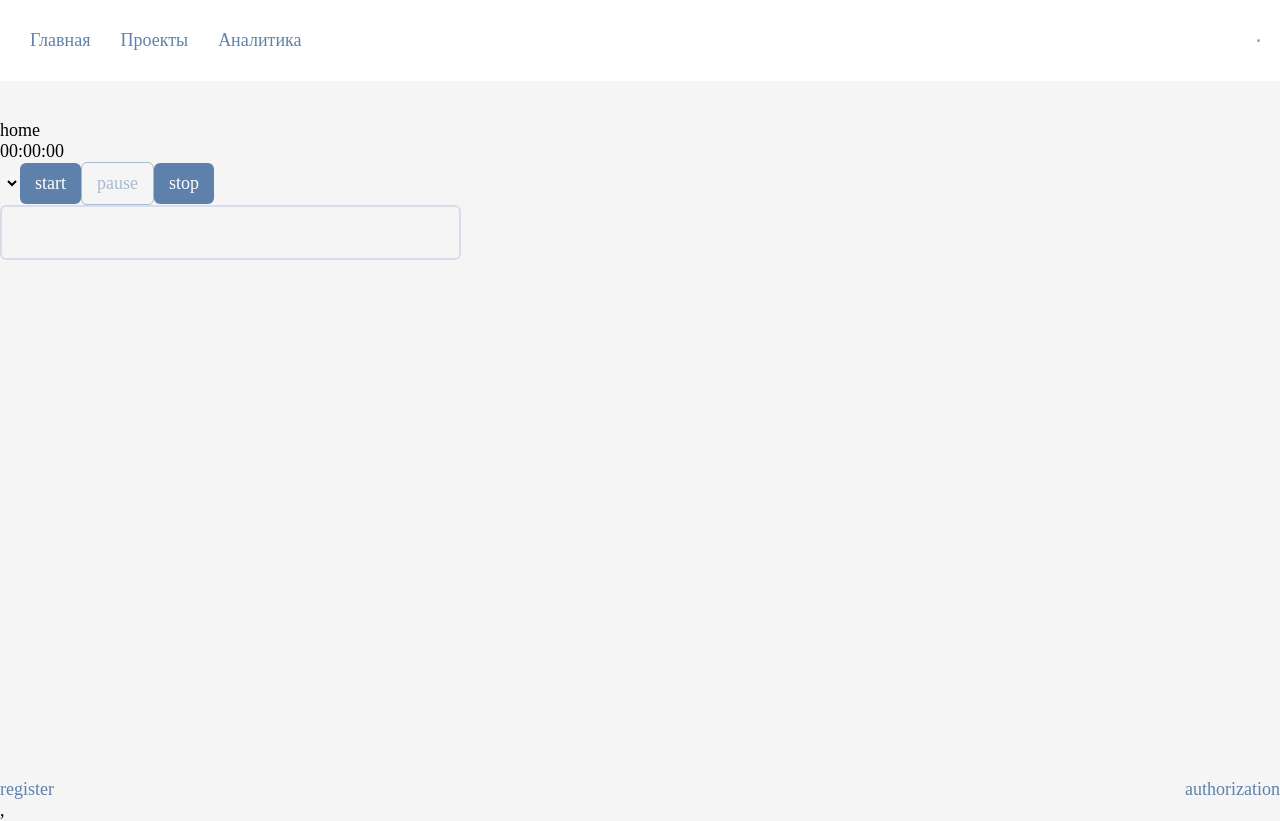
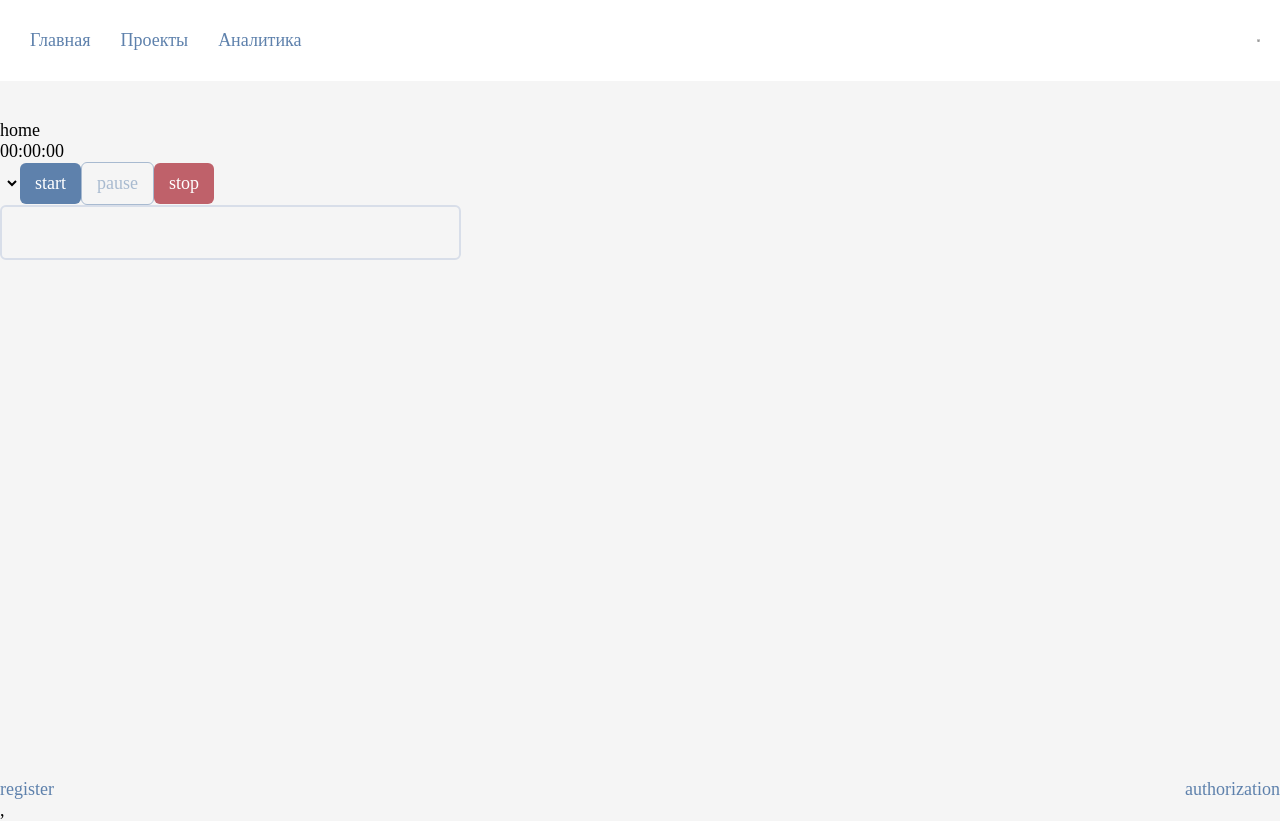
Before and after one commit to BerezinPas/time-managment, a React (Vite) app: page / in a window 1280 px wide. Built offline with nearby package versions, Linux system fonts and the light colour scheme.

Commit message:
Дополнил компонент Button

```diff
--- a/src/components/button/button.jsx
+++ b/src/components/button/button.jsx
@@ -3,7 +3,7 @@ import styles from './button.module.scss';
 /**
  * @param {{
  * children: any,
- * variant: 'delete' | 'secondary' | 'primary'
+ * variant: 'danger' | 'secondary' | 'primary'
  *  }} props
  *
  */
@@ -11,8 +11,8 @@ import styles from './button.module.scss';
 export const Button = ({ variant, children, ...props }) => {
 	let classes = `${styles.btn} `;
 	switch (variant) {
-		case 'delete':
-			classes += styles.delete;
+		case 'danger':
+			classes += styles.danger;
 			break;
 		case 'secondary':
 			classes += styles.secondary;
--- a/src/components/button/button.module.scss
+++ b/src/components/button/button.module.scss
@@ -14,6 +14,7 @@
 
 	&:disabled {
 		opacity: 0.5;
+		cursor: default;
 	}
 
 	&.secondary {
@@ -26,7 +27,7 @@
 		}
 	}
 
-	&.delete {
+	&.danger {
 		background-color: $dangerColor;
 
 		&:hover {
```
